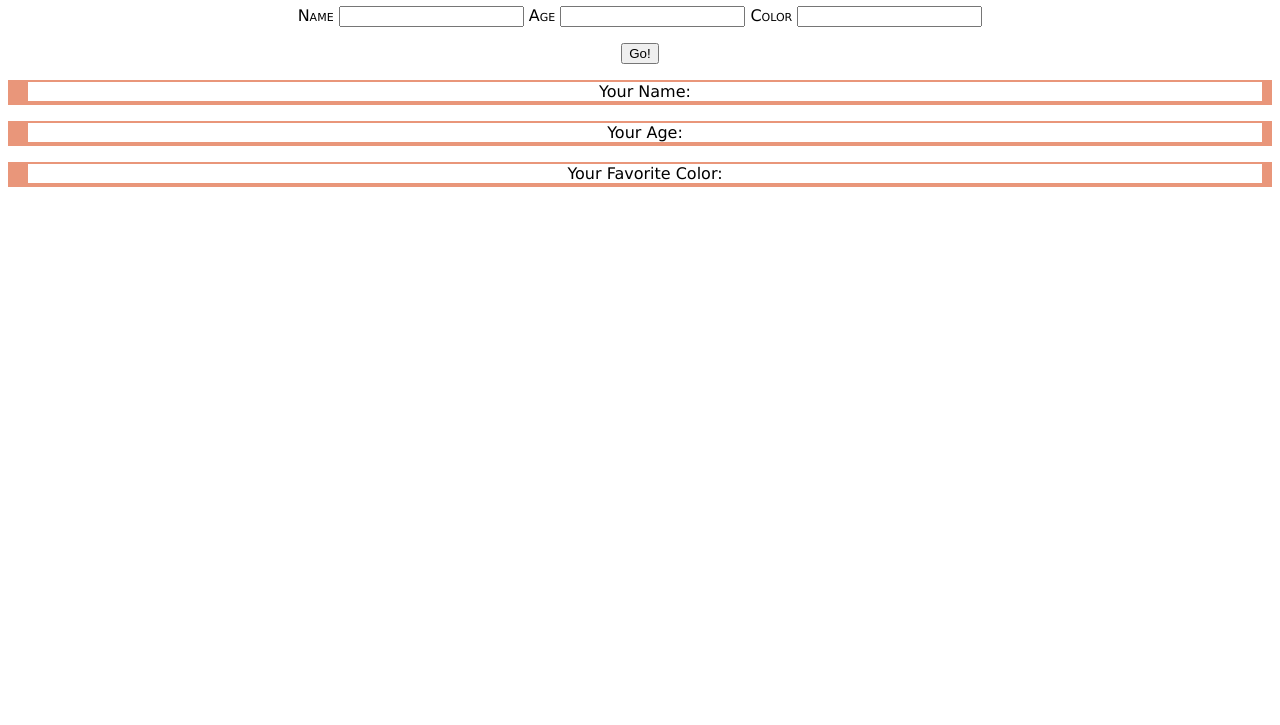
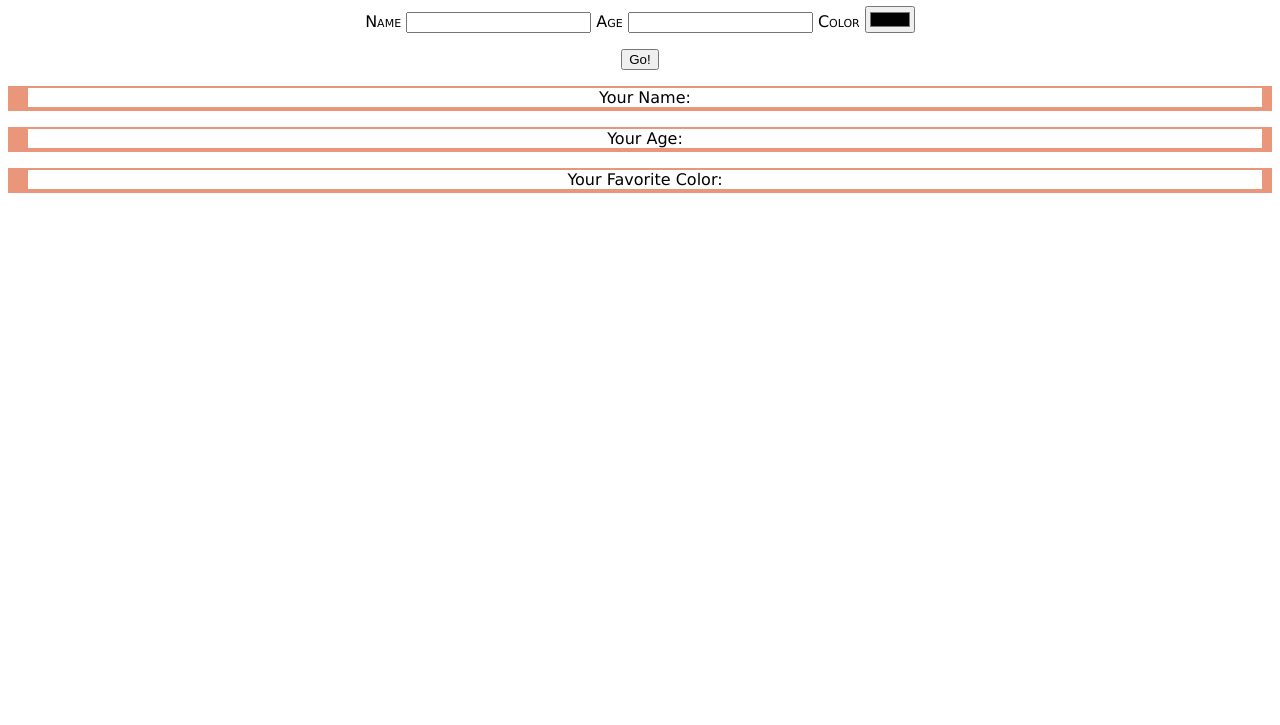
Before and after one commit to ScrubSandwich/Person-Stats, a plain HTML site: page index.html in a window 1280 px wide. Shown: the part 75-800 px from the top of the page. Drawn offline with Linux system fonts and the light colour scheme.

Commit message:
Add color picker widget

```diff
--- a/index.html
+++ b/index.html
@@ -18,7 +18,7 @@
                 <input type="number" name="age">
 
                 <label for="favoriteColor">Color</label>
-                <input type="text" name="favoriteColor">
+                <input type="color" name="favoriteColor">
             </p>
             <button type="submit">Go!</button>
         </form>
```
